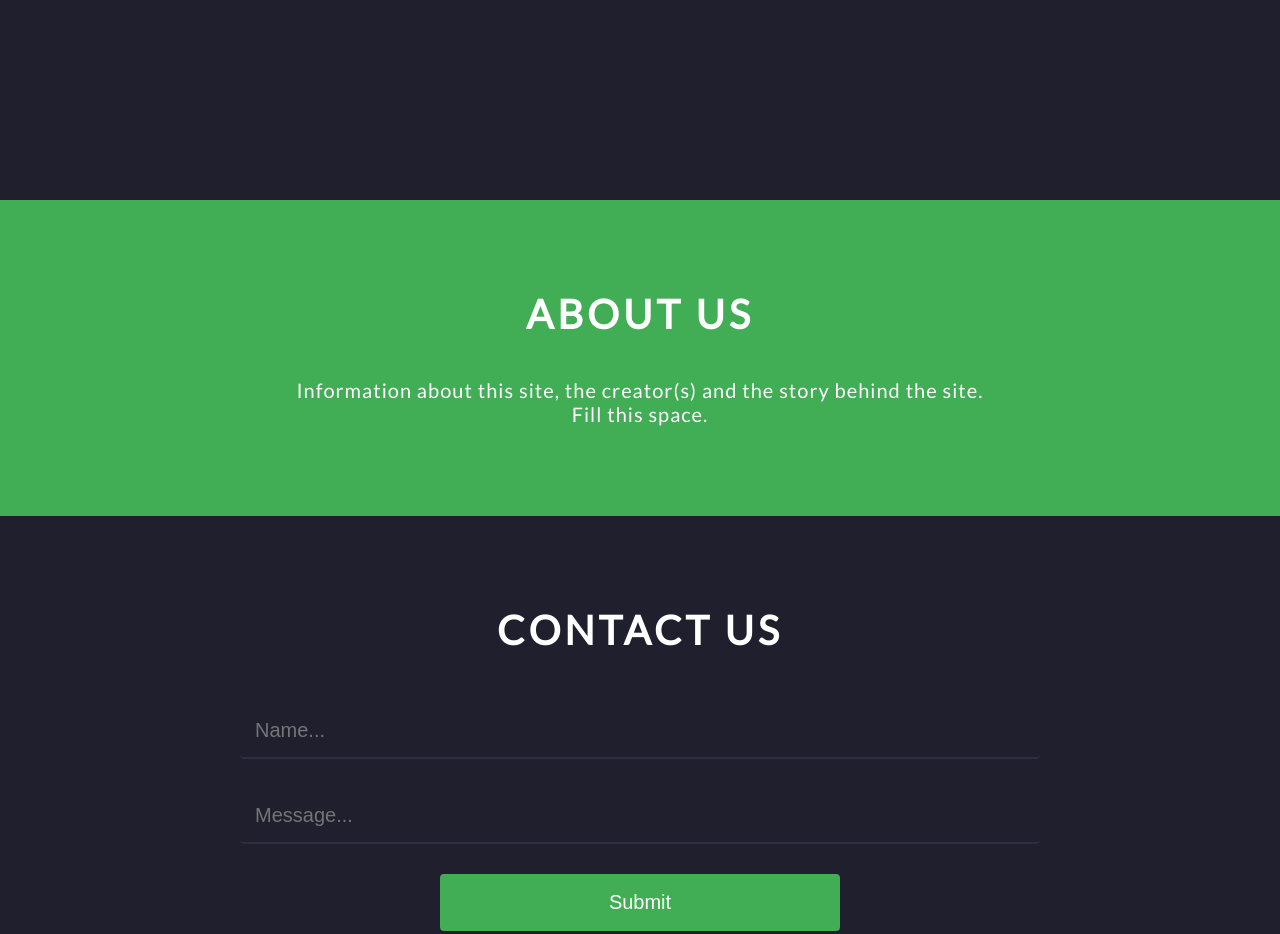
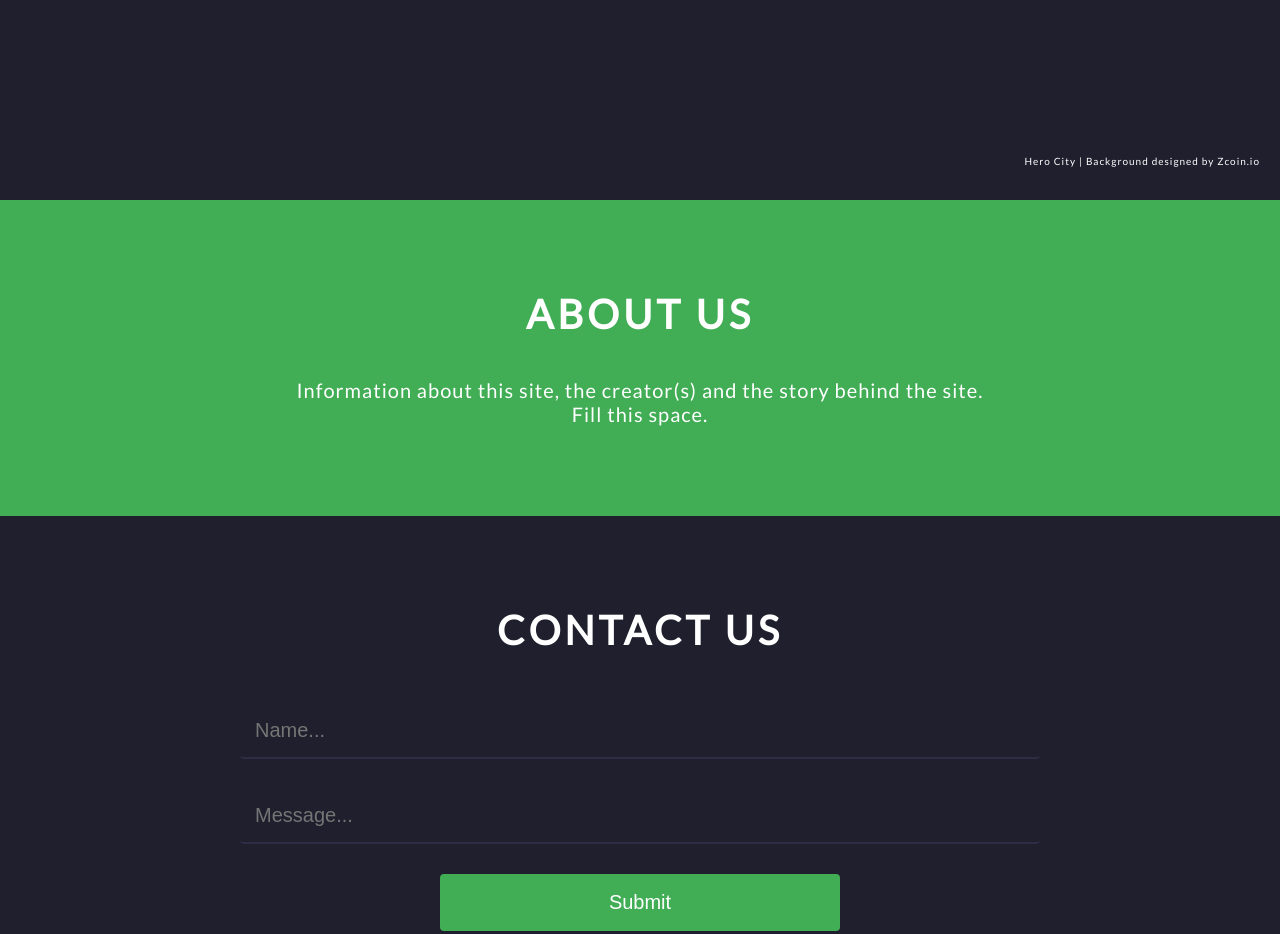
Before and after one commit to LukeHalby/ZcoinPools, a plain HTML site: page index.html in a window 1280 px wide. Shown: the part 920-1854 px from the top of the page. Drawn offline with nearby package versions, Linux system fonts and the light colour scheme.

Commit message:
Credit to zcoin for background

```diff
--- a/index.html
+++ b/index.html
@@ -46,6 +46,7 @@
 			<td>test</td>
 		</tr>
 	</table>
+	<p id="credit"><a href="https://zcoin.io/">Hero City</a> | Background designed by Zcoin.io</p>
 </section>
 <section id="about">
 <div id="aboutContainer">
--- a/zcoinpools.css
+++ b/zcoinpools.css
@@ -10,7 +10,6 @@
           box-sizing: border-box;
   font-family: 'Open Sans', sans-serif;
 }
-
 *, *:before, *:after {
   -webkit-box-sizing: inherit;
           box-sizing: inherit;
@@ -106,6 +105,16 @@
 th, td {
 	border-bottom: 1px solid white;
 }
+#credit {
+	position: relative;
+	top: 800px;
+	float: right;
+	font-size: 10px;
+}
+a:link, a:visited {
+	color: white;
+	text-decoration: none;
+}
 #about {
 	background-color: #41ad55;
 	padding: 70px 0;
```
